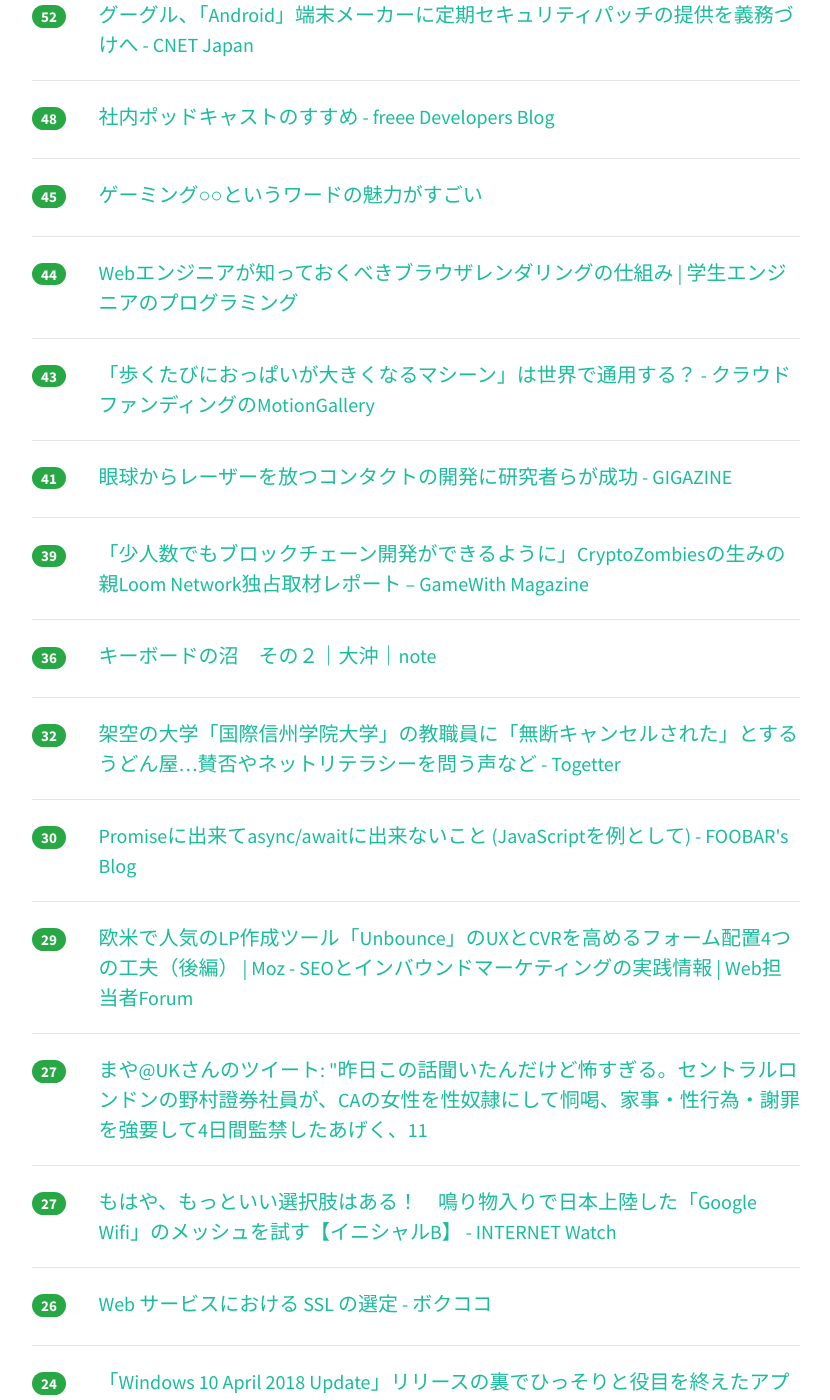
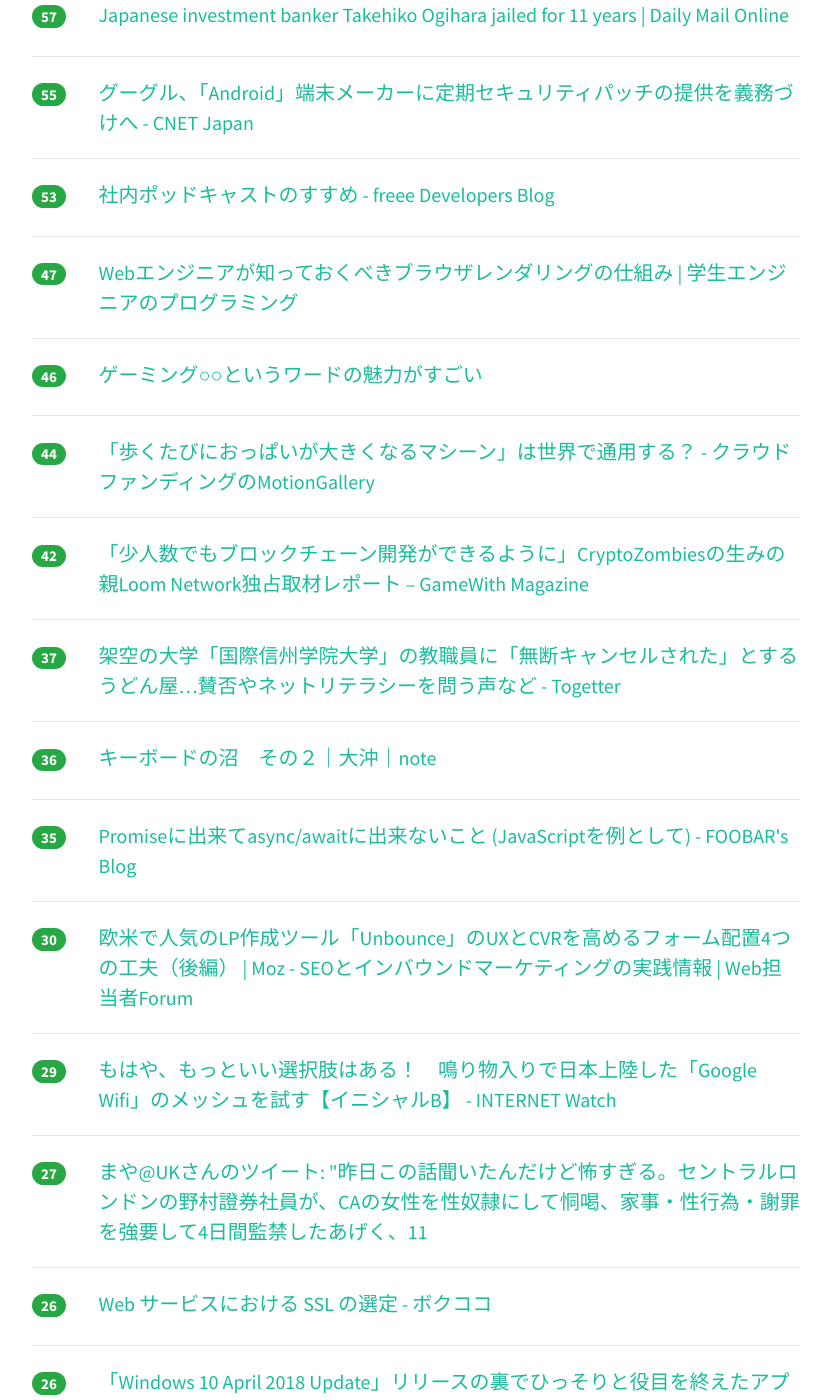
Before and after one commit to yatta47/hatena-matome-site, a Jekyll site: the page built from _posts/2018-05-14-hatena.md, in a window 1280 px wide and 1400 px high, scrolled down 1551 px. Shown: the whole window, without its empty margins (224-1054 px from the left). Built offline with Jekyll 4.4.1, drawn with Linux system fonts in a browser that asks for light colours; nearby versions of some CDN libraries; some of the changed text lies outside the part shown.

Commit message:
Updated 2018-05-14

```diff
--- a/_posts/2018-05-14-hatena.md
+++ b/_posts/2018-05-14-hatena.md
@@ -1,43 +1,43 @@
 ---
 layout: post
 title:  "2018-05-14 はてぶIT"
-date:   2018-05-14 18:00:54
+date:   2018-05-14 19:01:48
 tags: [it-hotentry]
 ---
-36 件のデータあり
+42 件のデータあり
 
 <hr><div class="row">
-<div class="col-1"><span class="badge badge-pill badge-success h2">445</span></div>
+<div class="col-1"><span class="badge badge-pill badge-success h2">493</span></div>
 <div class="col-11"><a href='https://medium.com/netflix-techblog/b8c8c4fa299e' target='_blank'>Netflixにおける日本語字幕の導入 – Netflix TechBlog – Medium</a></div>
 </div>
 <hr>
 <div class="row">
-<div class="col-1"><span class="badge badge-pill badge-success h2">294</span></div>
+<div class="col-1"><span class="badge badge-pill badge-success h2">317</span></div>
 <div class="col-11"><a href='https://blog.tinect.jp/?p=51442' target='_blank'>一見、理解されがたい仕事のスキルの所有者たちが、正当に評価され、報われますように | Books&Apps</a></div>
 </div>
 <hr>
 <div class="row">
-<div class="col-1"><span class="badge badge-pill badge-success h2">202</span></div>
+<div class="col-1"><span class="badge badge-pill badge-success h2">206</span></div>
 <div class="col-11"><a href='https://rockridge.hatenablog.com/entry/2018/05/13/221711' target='_blank'>Firefox 60の性能は1年前とは別物 Chromeを視界に捉える - Mozilla Flux</a></div>
 </div>
 <hr>
 <div class="row">
-<div class="col-1"><span class="badge badge-pill badge-success h2">178</span></div>
+<div class="col-1"><span class="badge badge-pill badge-success h2">190</span></div>
 <div class="col-11"><a href='https://togetter.com/li/1227065' target='_blank'>ゼミに出てこない学生に連絡を取ったら「インターン先で海外出張までさせられている」と言われた話 - Togetter</a></div>
 </div>
 <hr>
 <div class="row">
-<div class="col-1"><span class="badge badge-pill badge-success h2">92</span></div>
+<div class="col-1"><span class="badge badge-pill badge-success h2">114</span></div>
 <div class="col-11"><a href='https://kakakakakku.hatenablog.com/entry/2018/05/14/000633' target='_blank'>シェルスクリプトのテストフレームワーク Bats を試してみた - kakakakakku blog</a></div>
 </div>
 <hr>
 <div class="row">
-<div class="col-1"><span class="badge badge-pill badge-success h2">86</span></div>
+<div class="col-1"><span class="badge badge-pill badge-success h2">92</span></div>
 <div class="col-11"><a href='http://careerhack.en-japan.com/report/detail/960' target='_blank'>「18時に帰宅、家での仕事は自然なこと」 シリコンバレーで働く、大石剛司のワークスタイル | CAREER HACK</a></div>
 </div>
 <hr>
 <div class="row">
-<div class="col-1"><span class="badge badge-pill badge-success h2">81</span></div>
+<div class="col-1"><span class="badge badge-pill badge-success h2">83</span></div>
 <div class="col-11"><a href='https://qiita.com/minakawa-daiki/items/edfc3d1ff1270756b52a' target='_blank'>皆さんはどんな方法で情報収集してますか？私はこんな感じです。 - Qiita</a></div>
 </div>
 <hr>
@@ -52,13 +52,23 @@ tags: [it-hotentry]
 </div>
 <hr>
 <div class="row">
-<div class="col-1"><span class="badge badge-pill badge-success h2">67</span></div>
+<div class="col-1"><span class="badge badge-pill badge-success h2">68</span></div>
 <div class="col-11"><a href='http://gitgraphjs.com/' target='_blank'>Gitgraph.js</a></div>
 </div>
 <hr>
 <div class="row">
-<div class="col-1"><span class="badge badge-pill badge-success h2">58</span></div>
+<div class="col-1"><span class="badge badge-pill badge-success h2">65</span></div>
 <div class="col-11"><a href='http://uxmilk.jp/71607' target='_blank'>【2018年版】アプリUXデザインのトレンド12選 | UX MILK</a></div>
+</div>
+<hr>
+<div class="row">
+<div class="col-1"><span class="badge badge-pill badge-success h2">63</span></div>
+<div class="col-11"><a href='https://www.nikkei.com/article/DGXMZO30364820R10C18A5000000/' target='_blank'>足踏みするヤフー　痛恨の３つのミス　　：日本経済新聞</a></div>
+</div>
+<hr>
+<div class="row">
+<div class="col-1"><span class="badge badge-pill badge-success h2">61</span></div>
+<div class="col-11"><a href='https://gigazine.net/news/20180514-contacts-shoot-lasers-from-eyes/' target='_blank'>眼球からレーザーを放つコンタクトの開発に研究者らが成功 - GIGAZINE</a></div>
 </div>
 <hr>
 <div class="row">
@@ -67,43 +77,38 @@ tags: [it-hotentry]
 </div>
 <hr>
 <div class="row">
-<div class="col-1"><span class="badge badge-pill badge-success h2">57</span></div>
-<div class="col-11"><a href='https://www.nikkei.com/article/DGXMZO30364820R10C18A5000000/' target='_blank'>足踏みするヤフー　痛恨の３つのミス　　：日本経済新聞</a></div>
-</div>
-<hr>
-<div class="row">
-<div class="col-1"><span class="badge badge-pill badge-success h2">52</span></div>
+<div class="col-1"><span class="badge badge-pill badge-success h2">55</span></div>
 <div class="col-11"><a href='https://japan.cnet.com/article/35119071/' target='_blank'>グーグル、「Android」端末メーカーに定期セキュリティパッチの提供を義務づけへ - CNET Japan</a></div>
 </div>
 <hr>
 <div class="row">
-<div class="col-1"><span class="badge badge-pill badge-success h2">48</span></div>
+<div class="col-1"><span class="badge badge-pill badge-success h2">53</span></div>
 <div class="col-11"><a href='http://developers.freee.co.jp/entry/internal-podcast-anaguma-fm' target='_blank'>社内ポッドキャストのすすめ - freee Developers Blog</a></div>
 </div>
 <hr>
 <div class="row">
-<div class="col-1"><span class="badge badge-pill badge-success h2">45</span></div>
+<div class="col-1"><span class="badge badge-pill badge-success h2">47</span></div>
+<div class="col-11"><a href='http://student-engineer.net/blowser-rendering/' target='_blank'>Webエンジニアが知っておくべきブラウザレンダリングの仕組み | 学生エンジニアのプログラミング</a></div>
+</div>
+<hr>
+<div class="row">
+<div class="col-1"><span class="badge badge-pill badge-success h2">46</span></div>
 <div class="col-11"><a href='https://anond.hatelabo.jp/20180512213033' target='_blank'>ゲーミング○○というワードの魅力がすごい</a></div>
 </div>
 <hr>
 <div class="row">
 <div class="col-1"><span class="badge badge-pill badge-success h2">44</span></div>
-<div class="col-11"><a href='http://student-engineer.net/blowser-rendering/' target='_blank'>Webエンジニアが知っておくべきブラウザレンダリングの仕組み | 学生エンジニアのプログラミング</a></div>
-</div>
-<hr>
-<div class="row">
-<div class="col-1"><span class="badge badge-pill badge-success h2">43</span></div>
 <div class="col-11"><a href='https://motion-gallery.net/projects/muda-zukuri-taiwan' target='_blank'>「歩くたびにおっぱいが大きくなるマシーン」は世界で通用する？ - クラウドファンディングのMotionGallery</a></div>
 </div>
 <hr>
 <div class="row">
-<div class="col-1"><span class="badge badge-pill badge-success h2">41</span></div>
-<div class="col-11"><a href='https://gigazine.net/news/20180514-contacts-shoot-lasers-from-eyes/' target='_blank'>眼球からレーザーを放つコンタクトの開発に研究者らが成功 - GIGAZINE</a></div>
+<div class="col-1"><span class="badge badge-pill badge-success h2">42</span></div>
+<div class="col-11"><a href='https://magazine.gamewith.co.jp/article/interview_loomnetwork/' target='_blank'>「少人数でもブロックチェーン開発ができるように」CryptoZombiesの生みの親Loom Network独占取材レポート – GameWith Magazine</a></div>
 </div>
 <hr>
 <div class="row">
-<div class="col-1"><span class="badge badge-pill badge-success h2">39</span></div>
-<div class="col-11"><a href='https://magazine.gamewith.co.jp/article/interview_loomnetwork/' target='_blank'>「少人数でもブロックチェーン開発ができるように」CryptoZombiesの生みの親Loom Network独占取材レポート – GameWith Magazine</a></div>
+<div class="col-1"><span class="badge badge-pill badge-success h2">37</span></div>
+<div class="col-11"><a href='https://togetter.com/li/1227270' target='_blank'>架空の大学「国際信州学院大学」の教職員に「無断キャンセルされた」とするうどん屋…賛否やネットリテラシーを問う声など - Togetter</a></div>
 </div>
 <hr>
 <div class="row">
@@ -112,18 +117,18 @@ tags: [it-hotentry]
 </div>
 <hr>
 <div class="row">
-<div class="col-1"><span class="badge badge-pill badge-success h2">32</span></div>
-<div class="col-11"><a href='https://togetter.com/li/1227270' target='_blank'>架空の大学「国際信州学院大学」の教職員に「無断キャンセルされた」とするうどん屋…賛否やネットリテラシーを問う声など - Togetter</a></div>
+<div class="col-1"><span class="badge badge-pill badge-success h2">35</span></div>
+<div class="col-11"><a href='http://foobar.hatenablog.com/entry/expressiveness-of-async-await' target='_blank'>Promiseに出来てasync/awaitに出来ないこと (JavaScriptを例として) - FOOBAR's Blog</a></div>
 </div>
 <hr>
 <div class="row">
 <div class="col-1"><span class="badge badge-pill badge-success h2">30</span></div>
-<div class="col-11"><a href='http://foobar.hatenablog.com/entry/expressiveness-of-async-await' target='_blank'>Promiseに出来てasync/awaitに出来ないこと (JavaScriptを例として) - FOOBAR's Blog</a></div>
+<div class="col-11"><a href='https://webtan.impress.co.jp/e/2018/05/14/29121' target='_blank'>欧米で人気のLP作成ツール「Unbounce」のUXとCVRを高めるフォーム配置4つの工夫（後編） | Moz - SEOとインバウンドマーケティングの実践情報 | Web担当者Forum</a></div>
 </div>
 <hr>
 <div class="row">
 <div class="col-1"><span class="badge badge-pill badge-success h2">29</span></div>
-<div class="col-11"><a href='https://webtan.impress.co.jp/e/2018/05/14/29121' target='_blank'>欧米で人気のLP作成ツール「Unbounce」のUXとCVRを高めるフォーム配置4つの工夫（後編） | Moz - SEOとインバウンドマーケティングの実践情報 | Web担当者Forum</a></div>
+<div class="col-11"><a href='https://internet.watch.impress.co.jp/docs/column/shimizu/1120372.html' target='_blank'>もはや、もっといい選択肢はある！　鳴り物入りで日本上陸した「Google Wifi」のメッシュを試す【イニシャルB】 - INTERNET Watch</a></div>
 </div>
 <hr>
 <div class="row">
@@ -132,23 +137,23 @@ tags: [it-hotentry]
 </div>
 <hr>
 <div class="row">
-<div class="col-1"><span class="badge badge-pill badge-success h2">27</span></div>
-<div class="col-11"><a href='https://internet.watch.impress.co.jp/docs/column/shimizu/1120372.html' target='_blank'>もはや、もっといい選択肢はある！　鳴り物入りで日本上陸した「Google Wifi」のメッシュを試す【イニシャルB】 - INTERNET Watch</a></div>
-</div>
-<hr>
-<div class="row">
 <div class="col-1"><span class="badge badge-pill badge-success h2">26</span></div>
 <div class="col-11"><a href='http://www.bokukoko.info/entry/2018/05/13/135350' target='_blank'>Web サービスにおける SSL の選定 - ボクココ</a></div>
 </div>
 <hr>
 <div class="row">
-<div class="col-1"><span class="badge badge-pill badge-success h2">24</span></div>
+<div class="col-1"><span class="badge badge-pill badge-success h2">26</span></div>
 <div class="col-11"><a href='https://forest.watch.impress.co.jp/docs/serial/yajiuma/1121378.html' target='_blank'>「Windows 10 April 2018 Update」リリースの裏でひっそりと役目を終えたアプリ・機能たち - やじうまの杜 - 窓の杜</a></div>
 </div>
 <hr>
 <div class="row">
 <div class="col-1"><span class="badge badge-pill badge-success h2">23</span></div>
 <div class="col-11"><a href='http://tsubakit1.hateblo.jp/entry/2018/05/13/193439' target='_blank'>【Unity】ProBuilderで作ったパーツを組み替えてステージを作る アプローチ - テラシュールブログ</a></div>
+</div>
+<hr>
+<div class="row">
+<div class="col-1"><span class="badge badge-pill badge-success h2">22</span></div>
+<div class="col-11"><a href='http://www.itmedia.co.jp/mobile/articles/1805/14/news063.html' target='_blank'>Google、Androidの定例セキュリティパッチをOEMに義務付けへ - ITmedia Mobile</a></div>
 </div>
 <hr>
 <div class="row">
@@ -162,13 +167,23 @@ tags: [it-hotentry]
 </div>
 <hr>
 <div class="row">
-<div class="col-1"><span class="badge badge-pill badge-success h2">18</span></div>
-<div class="col-11"><a href='https://japan.cnet.com/article/35119064/' target='_blank'>Boston Dynamics、4足歩行ロボット「SpotMini」を2019年に発売へ - CNET Japan</a></div>
+<div class="col-1"><span class="badge badge-pill badge-success h2">20</span></div>
+<div class="col-11"><a href='https://jp.techcrunch.com/2018/05/14/mercari-listing/' target='_blank'>メルカリの上場承認が正式に発表、直近決算期の売上高は220億円 | TechCrunch Japan</a></div>
+</div>
+<hr>
+<div class="row">
+<div class="col-1"><span class="badge badge-pill badge-success h2">20</span></div>
+<div class="col-11"><a href='https://wired.jp/2018/05/14/the-research-behind-googles-new-tools/' target='_blank'>グーグルは、あなたを「スマートフォン中毒」から解放しようとしている｜WIRED.jp</a></div>
+</div>
+<hr>
+<div class="row">
+<div class="col-1"><span class="badge badge-pill badge-success h2">19</span></div>
+<div class="col-11"><a href='http://mubou.seesaa.net/article/459370978.html' target='_blank'>保守・運用の仕事の大切さを説明するのは、保守・運用の仕事の内なのか？: 不倒城</a></div>
 </div>
 <hr>
 <div class="row">
 <div class="col-1"><span class="badge badge-pill badge-success h2">18</span></div>
-<div class="col-11"><a href='http://www.itmedia.co.jp/mobile/articles/1805/14/news063.html' target='_blank'>Google、Androidの定例セキュリティパッチをOEMに義務付けへ - ITmedia Mobile</a></div>
+<div class="col-11"><a href='https://japan.cnet.com/article/35119064/' target='_blank'>Boston Dynamics、4足歩行ロボット「SpotMini」を2019年に発売へ - CNET Japan</a></div>
 </div>
 <hr>
 <div class="row">
@@ -177,8 +192,8 @@ tags: [it-hotentry]
 </div>
 <hr>
 <div class="row">
-<div class="col-1"><span class="badge badge-pill badge-success h2">16</span></div>
-<div class="col-11"><a href='https://jp.techcrunch.com/2018/05/14/mercari-listing/' target='_blank'>メルカリの上場承認が正式に発表、直近決算期の売上高は220億円 | TechCrunch Japan</a></div>
+<div class="col-1"><span class="badge badge-pill badge-success h2">17</span></div>
+<div class="col-11"><a href='http://www.itmedia.co.jp/news/articles/1805/14/news110.html' target='_blank'>電車で（Oculus）Goやってみた - ITmedia NEWS</a></div>
 </div>
 <hr>
 <div class="row">
@@ -186,3 +201,18 @@ tags: [it-hotentry]
 <div class="col-11"><a href='http://kazenotori.hatenablog.com/entry/2018/05/13/182310' target='_blank'>ラノベ読みにオススメのTwitterユーザーまとめ - WINDBIRD</a></div>
 </div>
 <hr>
+<div class="row">
+<div class="col-1"><span class="badge badge-pill badge-success h2">14</span></div>
+<div class="col-11"><a href='https://forest.watch.impress.co.jp/docs/news/1121572.html' target='_blank'>「Ubuntu 18.04」が“Microsoft Store”に登場 ～従来の「Ubuntu」とも共存可能 - 窓の杜</a></div>
+</div>
+<hr>
+<div class="row">
+<div class="col-1"><span class="badge badge-pill badge-success h2">13</span></div>
+<div class="col-11"><a href='https://ackintosh.github.io/blog/2018/05/12/openapi-generator/' target='_blank'>OpenAPI Generator - community drivenで成長するコードジェネレータ - 暁</a></div>
+</div>
+<hr>
+<div class="row">
+<div class="col-1"><span class="badge badge-pill badge-success h2">11</span></div>
+<div class="col-11"><a href='http://www.itmedia.co.jp/news/articles/1805/14/news100.html' target='_blank'>書店に合わせてAIが本を選ぶ「Seleboo」　日販と富士通が共同開発 - ITmedia NEWS</a></div>
+</div>
+<hr>
```
